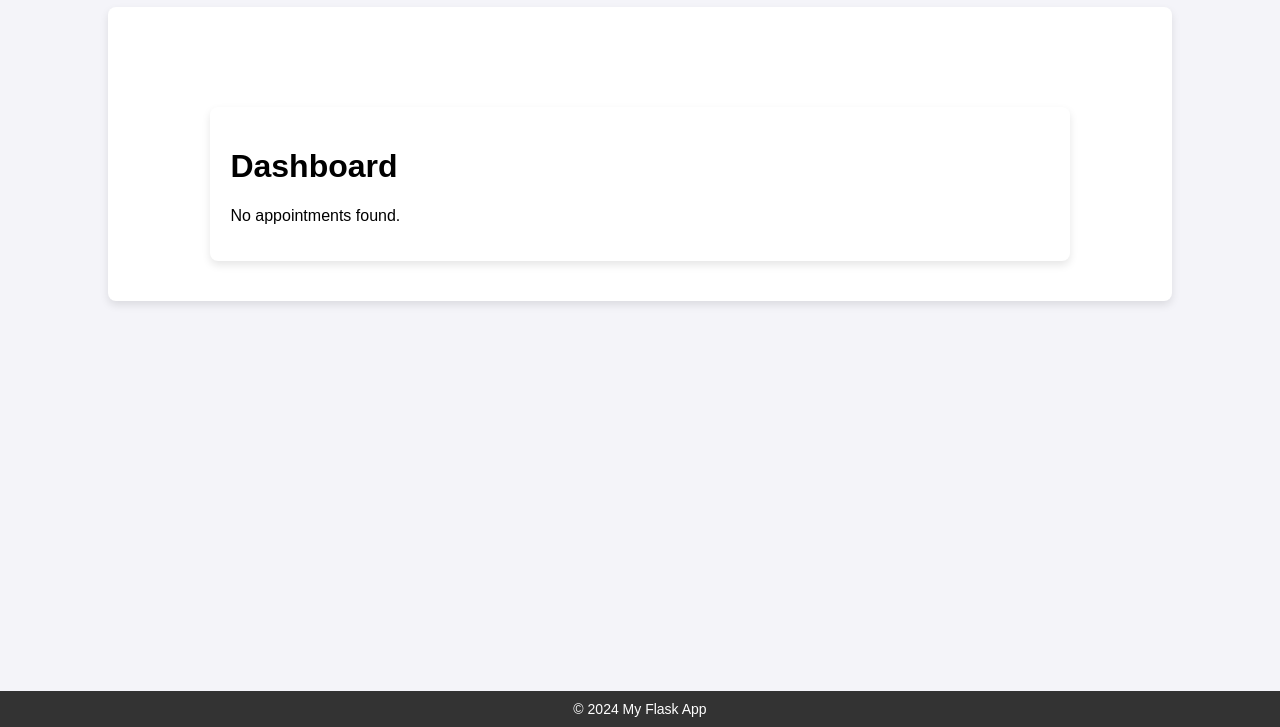
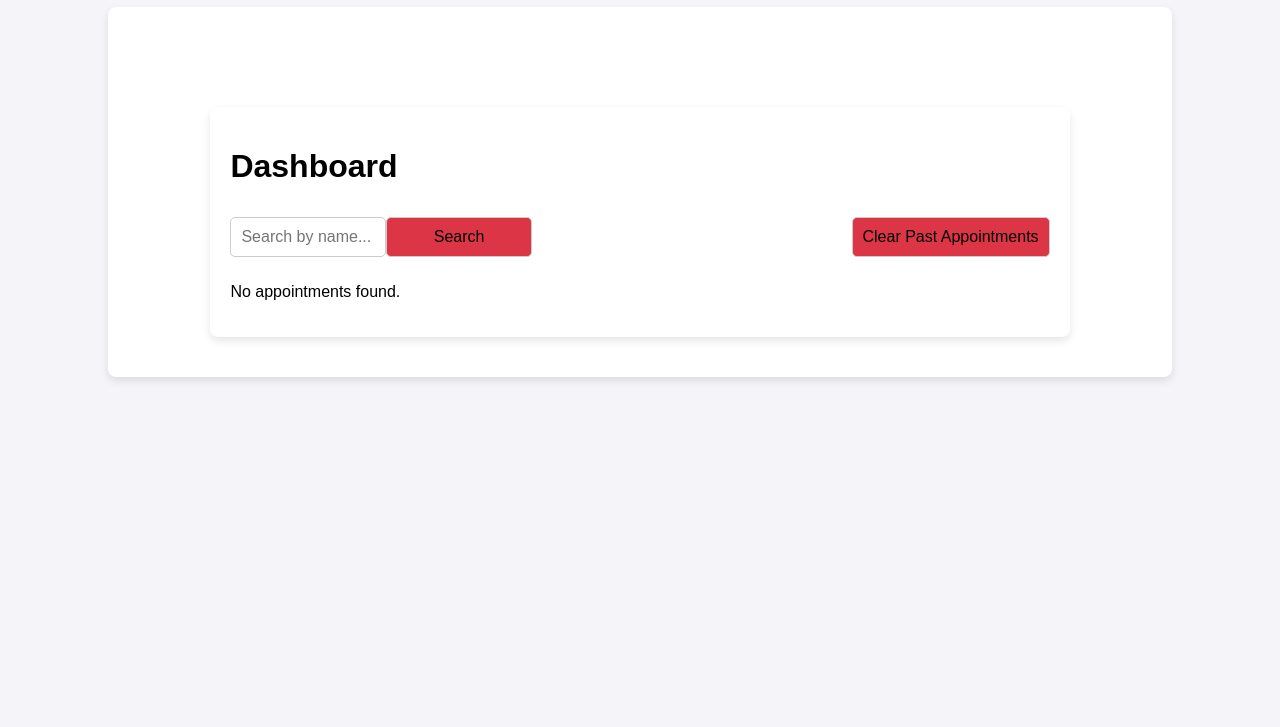
Before and after one commit to ihebEnetcom/mini_project, a Flask app: page /dashboard in a window 1280 px wide. Shown: the part 73-800 px from the top of the page. Run offline with Flask 3, Linux system fonts and the light colour scheme; the visitor is signed in with stand-in values (Sample User, id 1); data that the repository does not hold is empty; parts of the project's set-up code (start-up, migrations or seed data) failed here and were passed over; some libraries are stand-ins or nearby versions.

Commit message:
improve dashboard and ui

```diff
--- a/app.py
+++ b/app.py
@@ -234,12 +234,28 @@ def logout():
 def dashboard():
     connection = get_db_connection()
     cursor = connection.cursor(dictionary=True)
-    cursor.execute("SELECT * FROM rdv")
+
+    # Clear past appointments
+    if request.method == 'POST' and 'clear_past' in request.form:
+        cursor.execute("DELETE FROM rdv WHERE date < CURDATE()")
+        connection.commit()
+    # Get search query from the request
+    search_query = request.args.get('search', '').strip()
+
+    # SQL query: filter by name or fetch all if no search query
+    if search_query:
+        cursor.execute("SELECT * FROM rdv WHERE nom LIKE %s", (f"%{search_query}%",))
+    else:
+        cursor.execute("SELECT * FROM rdv")
+
     appointments = cursor.fetchall()
+
+
     cursor.close()
     connection.close()
 
-    return render_template('dashboard.html', appointments=appointments)
+    return render_template('dashboard.html', appointments=appointments, search_query=search_query)
+
 
 # Route to edit an appointment
 @app.route('/edit-appointment/<int:id>', methods=['GET', 'POST'])
--- a/templates/base.html
+++ b/templates/base.html
@@ -45,8 +45,6 @@
 
     <div class="container">{% block content %} {% endblock %}</div>
 
-    <footer>
-      <p>© 2024 My Flask App</p>
-    </footer>
+
   </body>
 </html>
--- a/templates/dashboard.html
+++ b/templates/dashboard.html
@@ -4,11 +4,30 @@
 <div class="container">
     <h1>Dashboard</h1>
 
+    <div style="display: flex;justify-content: space-between">
+        <!-- Search Bar -->
+        <form method="get" action="{{ url_for('dashboard') }}" class="form-inline mb-3" style="display: flex;">
+            <input
+                type="text"
+                name="search"
+                placeholder="Search by name..."
+                class="form-control mr-2"
+                value="{{ search_query }}">
+            <button type="submit"  class="btn btn-primary">Search</button>
+
+        </form>
+        <!-- Clear Past Appointments -->
+        <form method="post" action="{{ url_for('dashboard') }}" style="display: inline;">
+            <input type="hidden" name="clear_past" value="true">
+            <button type="submit" class="btn btn-danger">Clear Past Appointments</button>
+        </form>
+    </div>
+
+    <!-- Appointments Table -->
     {% if appointments %}
-    <table class="table">
+    <table class="table mt-3">
         <thead>
             <tr>
-
                 <th>Nom</th>
                 <th>Email</th>
                 <th>Date</th>
@@ -20,14 +39,13 @@
         <tbody>
             {% for appointment in appointments %}
             <tr>
-
                 <td>{{ appointment.nom }}</td>
                 <td>{{ appointment.email }}</td>
                 <td>{{ appointment.date }}</td>
                 <td>{{ appointment.heure }}</td>
                 <td>{{ appointment.motif }}</td>
                 <td>
-                    <a href="{{ url_for('edit_appointment', id=appointment.id) }}" class="btn btn-warning btn-sm">Edit</a>
+                  <a href="{{ url_for('edit_appointment', id=appointment.id) }}" style="color: white; text-decoration: none; font-size: 16px;background-color: green;border-radius: 5px;display: inline-block; padding: 5px 15px;" >Edit</a>
                     <form action="{{ url_for('delete_appointment', id=appointment.id) }}" method="POST" style="display:inline;">
                         <button type="submit" class="btn btn-danger btn-sm">Delete</button>
                     </form>
```
